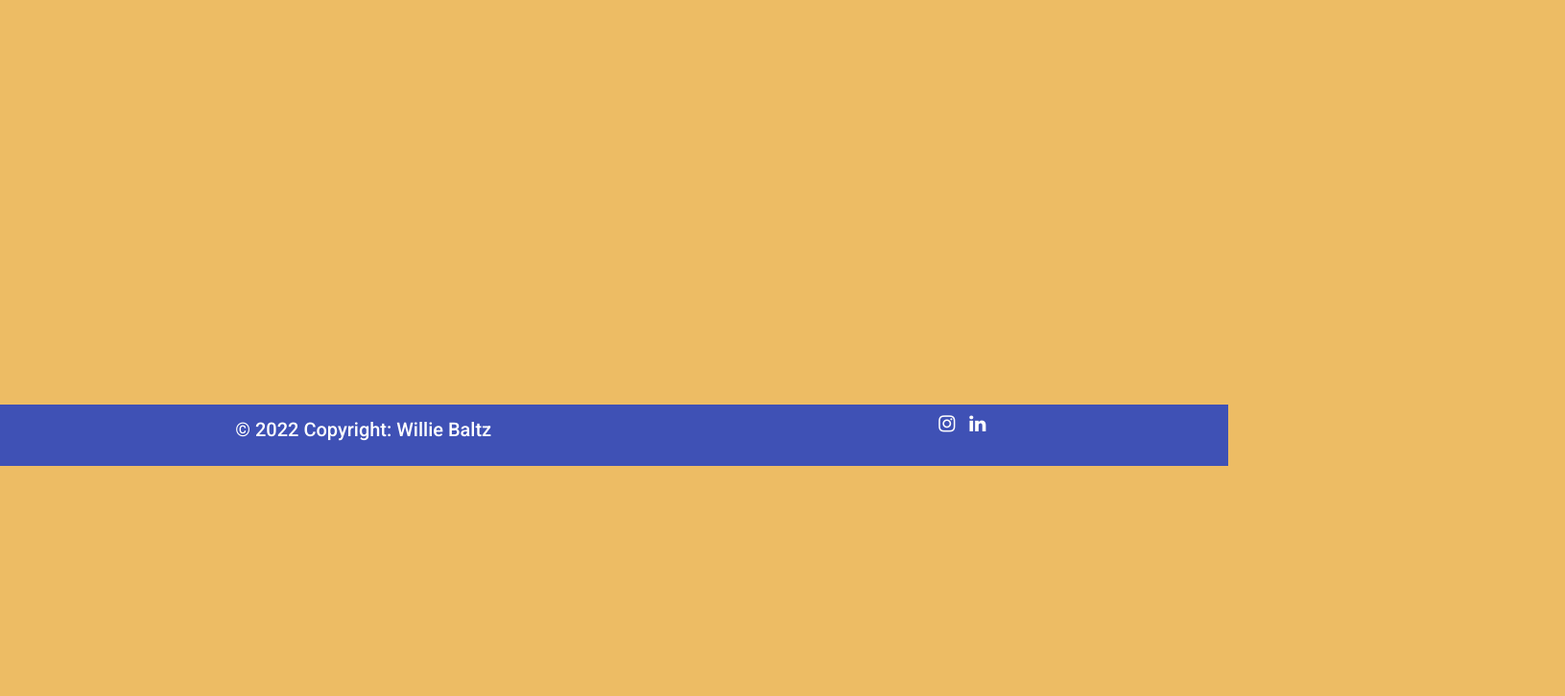
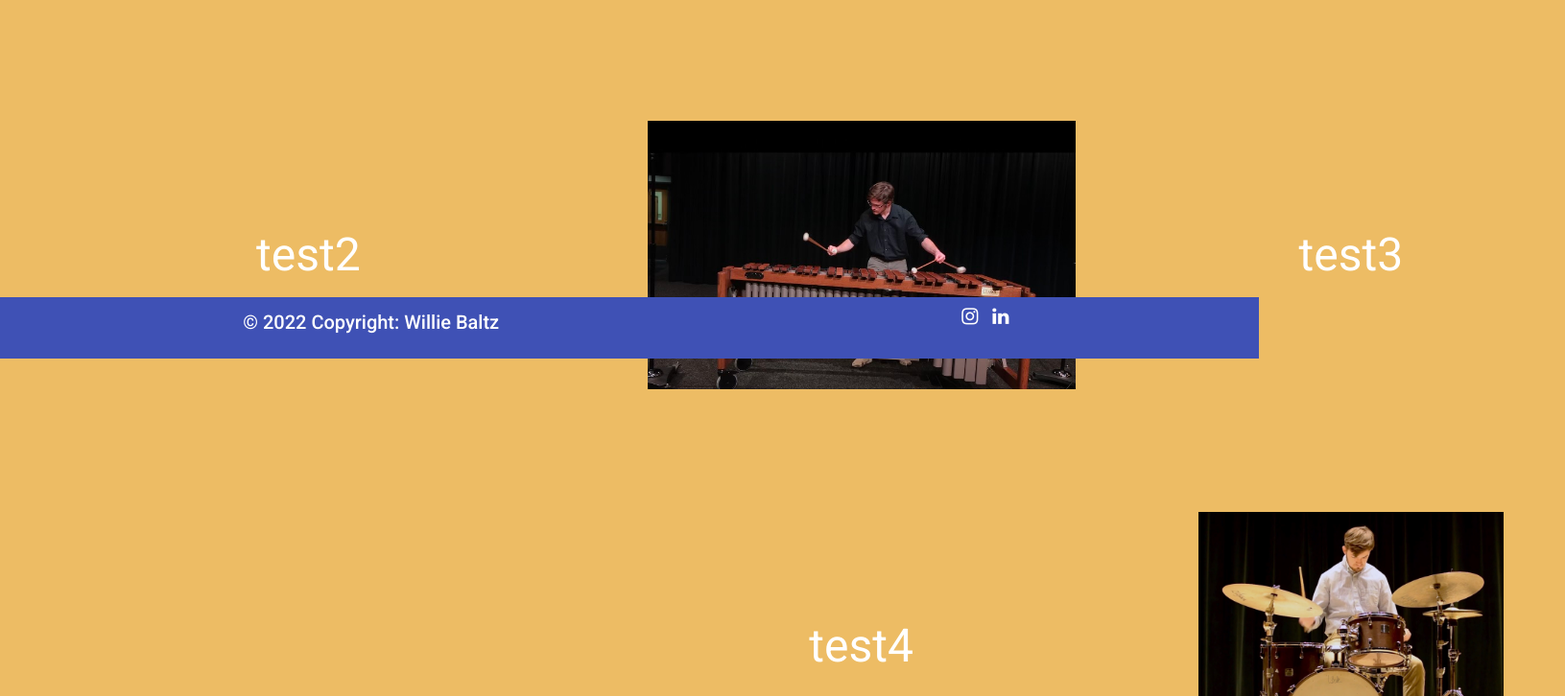
Before and after one commit to SABaltz/WillieWeb, an Angular app: page /about in a window 1280 px wide. Shown: the part 442-1168 px from the top of the page at 96% size, 1631 px wide, since content can reach past the window. Before the commit the page ends 928 px from the top, so only its background shows below. Built offline with nearby package versions, Linux system fonts and the light colour scheme.

Commit message:
Get about grid setup, footer position fixed

```diff
--- a/src/app/about/about.component.css
+++ b/src/app/about/about.component.css
@@ -0,0 +1,26 @@
+
+.container {
+  height: 90vh;
+  margin: 2rem;
+  display: grid;
+  grid-template-columns: 1fr 1fr 1fr;
+  grid-template-rows: 1fr 1fr 1fr;
+}
+
+.cell {
+  color: white;
+  font-size: 3rem;
+  text-align: center;
+  padding: 4rem;
+}
+
+img {
+  height: 35vh;
+}
+
+.container div {
+  display: flex;
+  justify-content: center;
+  align-content: center;
+  align-items: center;
+}
--- a/src/app/about/about.component.html
+++ b/src/app/about/about.component.html
@@ -1,4 +1,11 @@
-<body>
-<p>about works!</p>
-
-</body>
+<div class="container">
+  <div class="cell cell-1"><img src="../../assets/steelTounge.jpg" alt="Willie Playing the Steel Drum"></div>
+  <div class="cell cell-2">Test</div>
+  <div class="cell cell-3"></div>
+  <div class="cell cell-4">test2</div>
+  <div class="cell cell-5"><img src="../../assets/IMG-3374.jpg" alt="Willie Playing the Steel Drum"></div>
+  <div class="cell cell-6">test3</div>
+  <div class="cell cell-7"></div>
+  <div class="cell cell-8">test4</div>
+  <div class="cell cell-9"><img src="../../assets/WDrumset.JPEG" alt=""></div>
+</div>
--- a/src/app/app.component.css
+++ b/src/app/app.component.css
@@ -0,0 +1,5 @@
+app-footer{
+  position: fixed;
+  bottom: 0;
+  height: 6vh;
+}
--- a/src/app/app.component.html
+++ b/src/app/app.component.html
@@ -1,2 +1,3 @@
 <app-navbar></app-navbar>
+<router-outlet></router-outlet>
 <app-footer></app-footer>
--- a/src/app/navbar/navbar.component.css
+++ b/src/app/navbar/navbar.component.css
@@ -1,26 +1,34 @@
 @keyframes appear {
   0% {
-   opacity: 0;
+    opacity: 0;
   }
   100% {
     opacity: 1;
   }
 }
 
-.mat-toolbar{
+.mat-toolbar {
   /*background-color: cornflowerblue;*/
   color: white;
 }
-.mat-button{
+
+.mat-button {
   color: white;
   /*color: black;*/
   font-size: 1.3rem;
   animation: appear;
   animation-duration: 1.5s;
 }
-.spacer{
+
+.spacer {
   flex: 1 1 auto;
 }
-.nav-logo{
+
+.nav-logo {
   font-size: 2.3rem;
 }
+
+router-outlet {
+  height: 100%;
+
+}
--- a/src/app/navbar/navbar.component.html
+++ b/src/app/navbar/navbar.component.html
@@ -6,4 +6,3 @@
   <a *ngIf="count>=2" mat-button routerLink="contact">Contact</a>
 <!--  {{count}}-->
 </mat-toolbar>
-<router-outlet></router-outlet>
--- a/src/index.html
+++ b/src/index.html
@@ -9,9 +9,9 @@
   <link rel="preconnect" href="https://fonts.gstatic.com">
   <link href="https://fonts.googleapis.com/css2?family=Roboto:wght@300;400;500&display=swap" rel="stylesheet">
   <link href="https://fonts.googleapis.com/icon?family=Material+Icons" rel="stylesheet">
-  <link rel="stylesheet" href="https://cdnjs.cloudflare.com/ajax/libs/font-awesome/4.7.0/css/font-awesome.min.css" />
+  <link rel="stylesheet" href="https://cdnjs.cloudflare.com/ajax/libs/font-awesome/4.7.0/css/font-awesome.min.css"/>
 </head>
 <body class="mat-typography">
-  <app-root></app-root>
+<app-root></app-root>
 </body>
 </html>
```
Also changed, not shown: src/assets/WDrumset.JPEG (renamed from src/assets/Screenshot 2019-12-10 18.41.31.JPEG).
